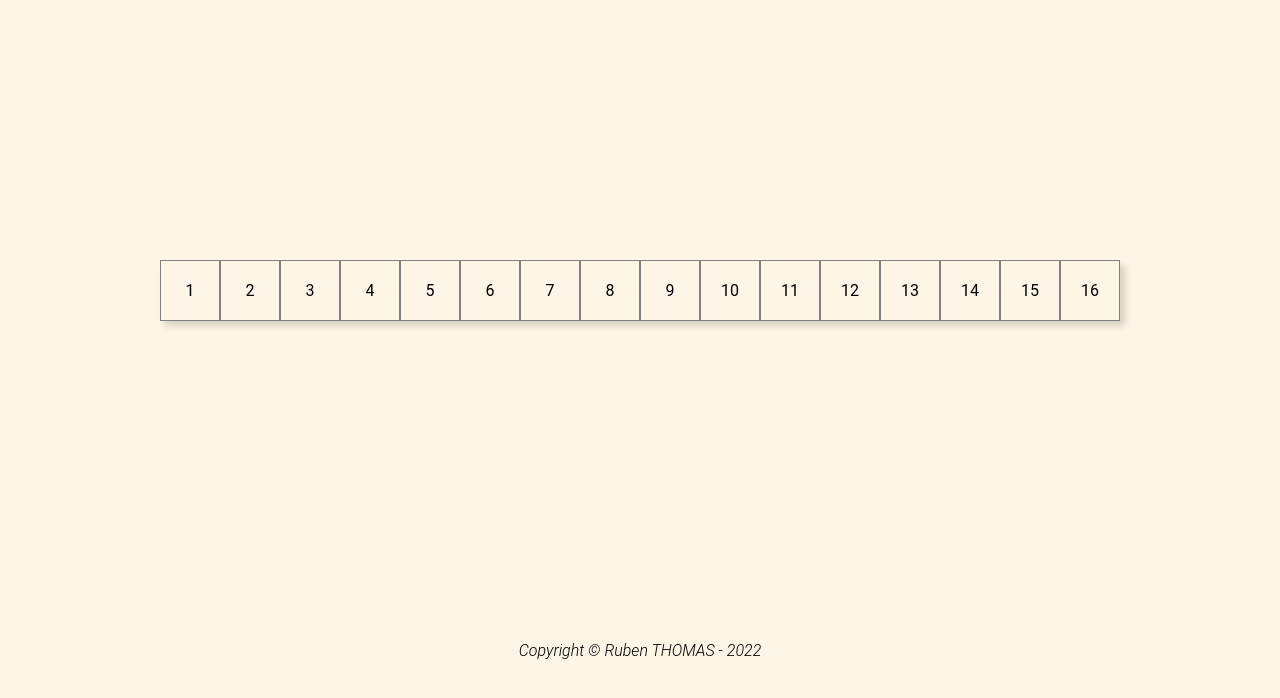
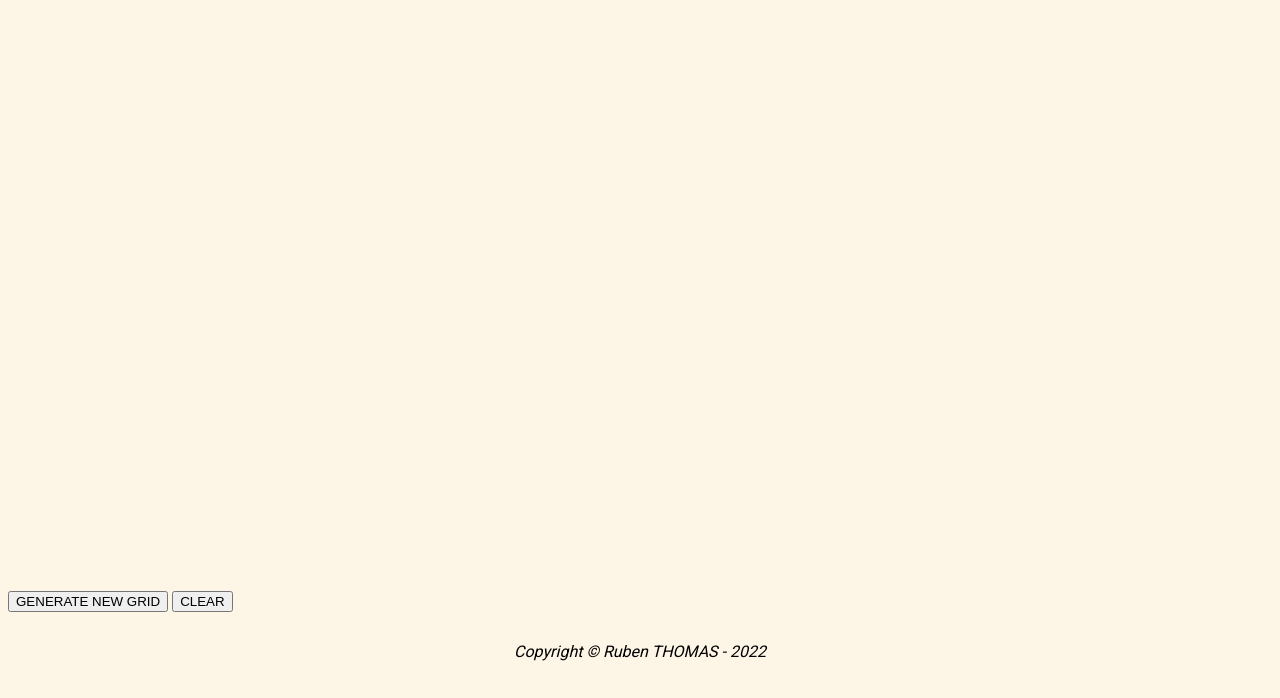
Before and after one commit to F4LC0NN/etch-a-sketch, a plain HTML site: page index.html in a window 1280 px wide. Shown: the part 118-816 px from the top of the page. Drawn offline with Linux system fonts and the light colour scheme; a web font is replaced by a local one.

Commit message:
Add two buttons to clear & generate the grid

```diff
--- a/index.html
+++ b/index.html
@@ -9,11 +9,12 @@
 			rel="stylesheet"
 			href="https://fonts.googleapis.com/icon?family=Material+Icons"
 		/>
-		<link rel="stylesheet" href="https://fonts.googleapis.com" />
-		<link rel="preconnect" href="https://fonts.googleapis.com" />
-		<link rel="preconnect" href="https://fonts.gstatic.com" crossorigin />
 		<link
 			href="https://fonts.googleapis.com/css2?family=Shizuru&display=swap"
+			rel="stylesheet"
+		/>
+		<link
+			href="https://fonts.googleapis.com/css2?family=Roboto&display=swap"
 			rel="stylesheet"
 		/>
 		<script src="js/script.js" defer></script>
@@ -28,26 +29,13 @@
 		</header>
 		<section>
 			<div id="container">
-				<!-- Create a grid of 16x16 squares  -->
-				<div class="square">1</div>
-				<div class="square">2</div>
-				<div class="square">3</div>
-				<div class="square">4</div>
-				<div class="square">5</div>
-				<div class="square">6</div>
-				<div class="square">7</div>
-				<div class="square">8</div>
-				<div class="square">9</div>
-				<div class="square">10</div>
-				<div class="square">11</div>
-				<div class="square">12</div>
-				<div class="square">13</div>
-				<div class="square">14</div>
-				<div class="square">15</div>
-				<div class="square">16</div>
-				<!-- Remove the squares as they will be generated with Javascript in the future -->
+				<!-- Create a grid of 16x16 squares via Javascript-->
 			</div>
 		</section>
+		<div id="button-box">
+			<button type="submit" id="new-grid">GENERATE NEW GRID</button>
+			<button type="submit" id="clear">CLEAR</button>
+		</div>
 		<footer>
 			<p>Copyright © Ruben THOMAS - 2022</p>
 		</footer>
```
